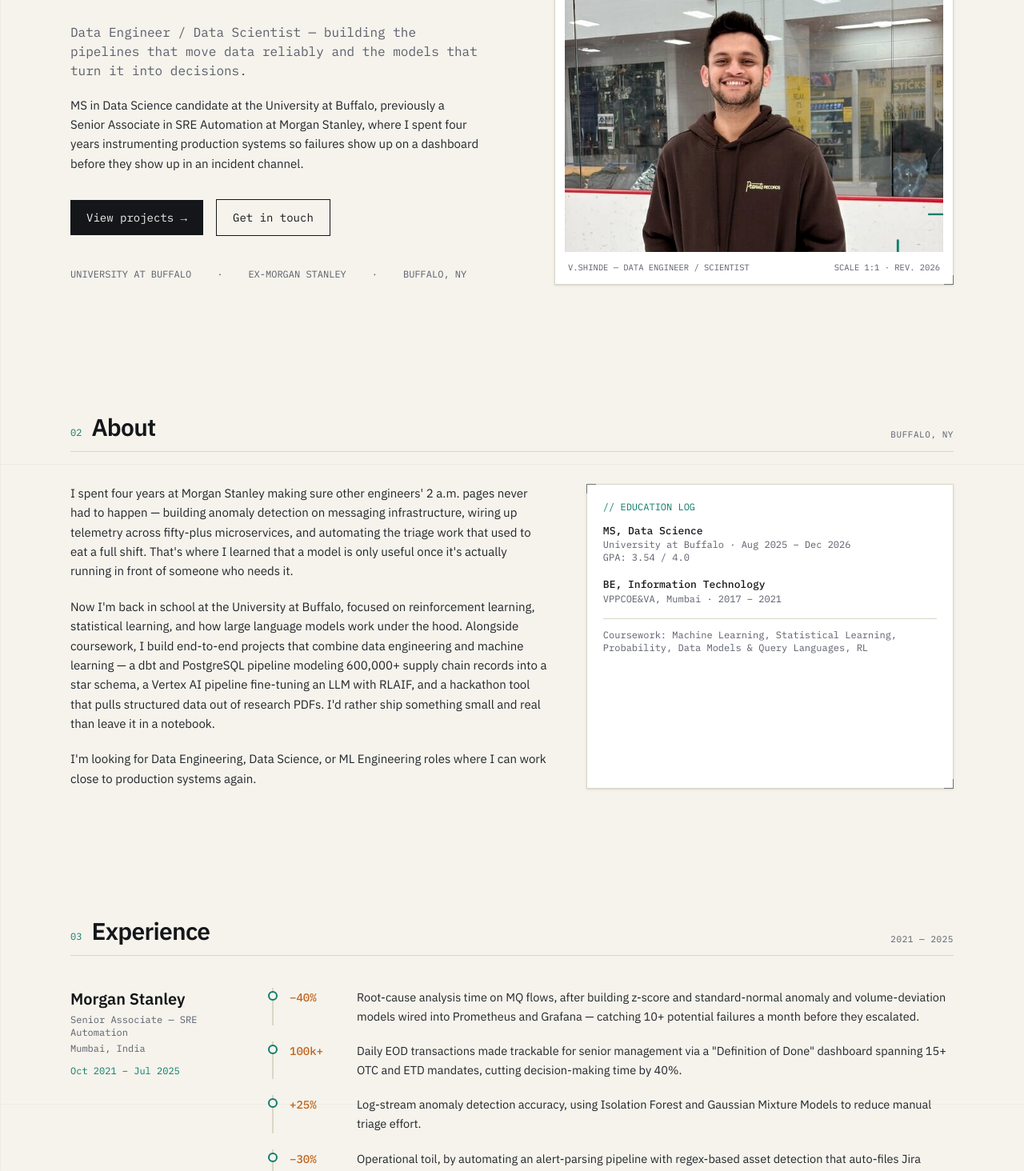
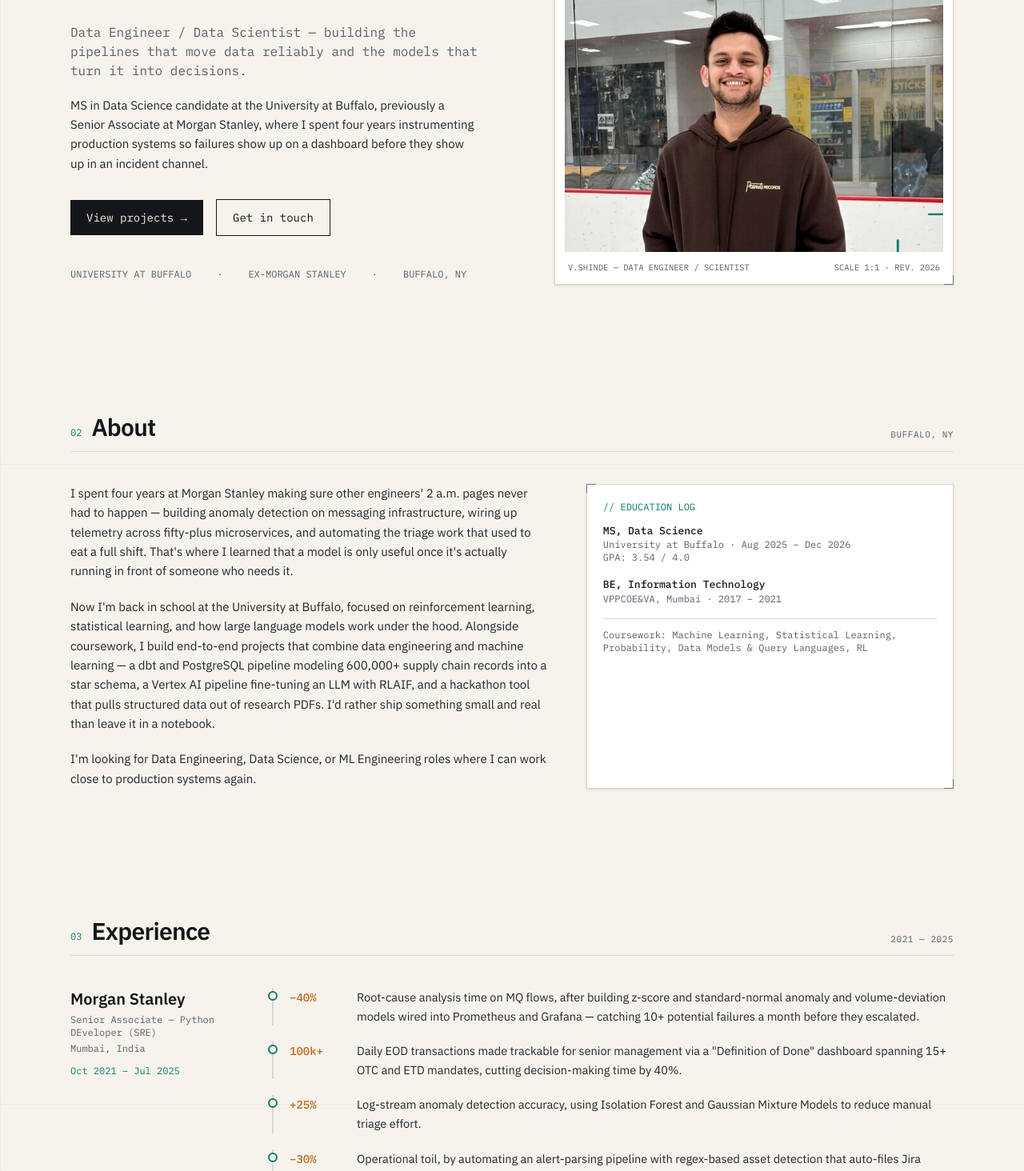
Before and after one commit to Vedant321/portfolio, a React (Vite) app: page / in a window 1280 px wide. Shown: the part 220-1684 px from the top of the page at 80% size. Built offline with nearby package versions, Linux system fonts and the light colour scheme.

Commit message:
Updated Portfolio again2

```diff
--- a/src/components/Experience.jsx
+++ b/src/components/Experience.jsx
@@ -33,7 +33,7 @@ export default function Experience() {
           <p className="font-[var(--font-display)] text-xl font-semibold text-[var(--color-heading)]">
             Morgan Stanley
           </p>
-          <p className="font-mono text-xs text-[var(--color-ink-soft)] mt-1">Senior Associate — SRE Automation</p>
+          <p className="font-mono text-xs text-[var(--color-ink-soft)] mt-1">Senior Associate — Python DEveloper (SRE)</p>
           <p className="font-mono text-xs text-[var(--color-ink-soft)] mt-1">Mumbai, India</p>
           <p className="font-mono text-xs text-[var(--color-teal)] mt-3">Oct 2021 – Jul 2025</p>
         </div>
--- a/src/components/Hero.jsx
+++ b/src/components/Hero.jsx
@@ -14,7 +14,7 @@ export default function Hero() {
         </p>
         <p className="mt-5 text-[15px] text-[var(--color-ink)] max-w-lg leading-relaxed">
           MS in Data Science candidate at the University at Buffalo, previously a Senior
-          Associate in SRE Automation at Morgan Stanley, where I spent four years
+          Associate at Morgan Stanley, where I spent four years
           instrumenting production systems so failures show up on a dashboard before they
           show up in an incident channel.
         </p>
```
